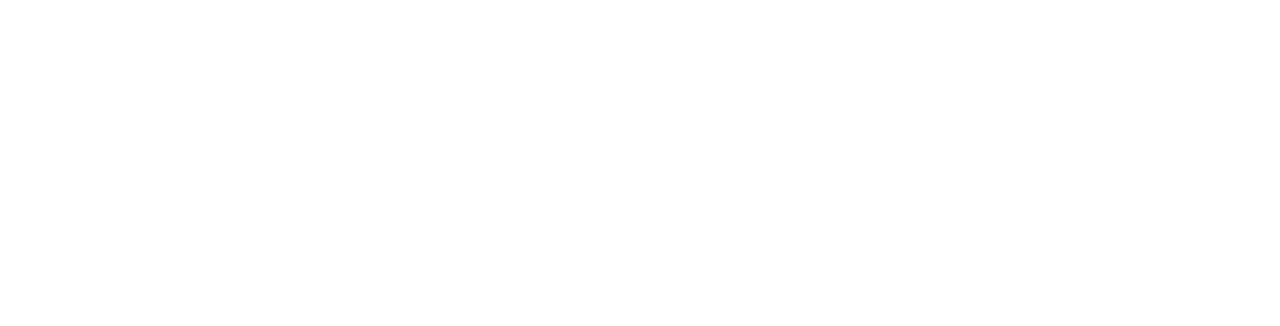
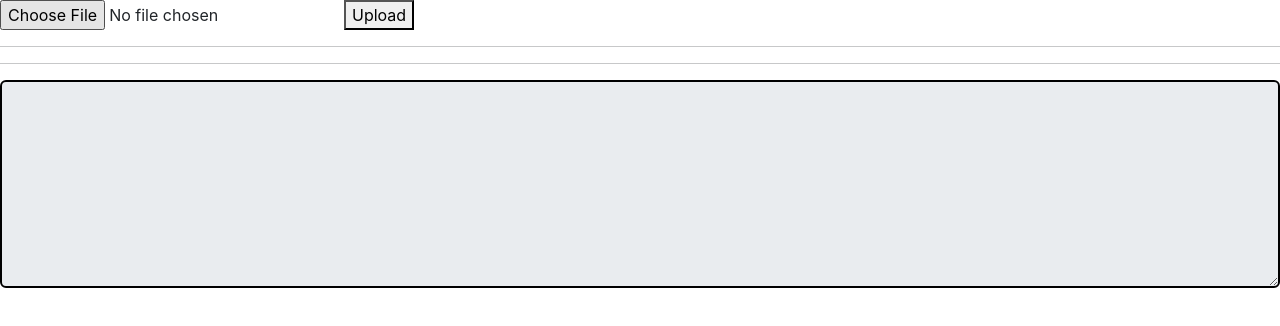
Before and after one commit to himanshu064/react-training, a React (Create React App) app: page / in a window 1280 px wide. Before the commit this address had no page. Shown: the top 326 px of the page. Built offline with nearby package versions, Linux system fonts and the light colour scheme.

Commit message:
assignment3

```diff
--- a/public/index.html
+++ b/public/index.html
@@ -10,11 +10,18 @@
       content="Web site created using create-react-app"
     />
     <link rel="apple-touch-icon" href="%PUBLIC_URL%/logo192.png" />
+
     <!--
       manifest.json provides metadata used when your web app is installed on a
       user's mobile device or desktop. See https://developers.google.com/web/fundamentals/web-app-manifest/
     -->
     <link rel="manifest" href="%PUBLIC_URL%/manifest.json" />
+    <link
+      href="https://cdn.jsdelivr.net/npm/bootstrap@5.2.1/dist/css/bootstrap.min.css"
+      rel="stylesheet"
+      integrity="sha384-iYQeCzEYFbKjA/T2uDLTpkwGzCiq6soy8tYaI1GyVh/UjpbCx/TYkiZhlZB6+fzT"
+      crossorigin="anonymous"
+    />
     <!--
       Notice the use of %PUBLIC_URL% in the tags above.
       It will be replaced with the URL of the `public` folder during the build.
@@ -29,6 +36,11 @@
   <body>
     <noscript>You need to enable JavaScript to run this app.</noscript>
     <div id="root"></div>
+    <script
+      src="https://cdn.jsdelivr.net/npm/bootstrap@5.2.1/dist/js/bootstrap.bundle.min.js"
+      integrity="sha384-u1OknCvxWvY5kfmNBILK2hRnQC3Pr17a+RTT6rIHI7NnikvbZlHgTPOOmMi466C8"
+      crossorigin="anonymous"
+    ></script>
     <!--
       This HTML file is a template.
       If you open it directly in the browser, you will see an empty page.
--- a/src/App.js
+++ b/src/App.js
@@ -1,19 +1,11 @@
-import { BrowserRouter, Routes, Route } from "react-router-dom";
-import Task1 from "./pages/Task1";
-import Task2 from "./pages/Task2";
-import Task3 from "./pages/Task3";
+import React from 'react';
+import Form from './Assign3/Form';
 
 function App() {
-  console.log('abhi');
   return (
-
-    <BrowserRouter>
-      <Routes>
-        <Route path='/task1' element={<Task1 />} />
-        <Route path='/task2' element={<Task2 />} />
-        <Route path='/task3' element={<Task3 />} />
-      </Routes>
-    </BrowserRouter>
+    <>
+     <Form/>
+    </>
   );
 }
 
--- /dev/null
+++ b/src/Assign3/Form.js
@@ -0,0 +1,43 @@
+import React from 'react';
+import './style.css';
+
+const Form = () => {
+    window.addEventListener("paste",e=>{
+        console.log(e,'e');
+        if(e.clipboardData.files.length >0){
+            const fileInput = document.querySelector('#myFile');
+            console.dir(fileInput);
+            fileInput.files=e.clipboardData.files;
+        }
+      });
+
+    window.addEventListener("paste",e=>{
+        const clipboardData = e.clipboardData;
+        const pastedData = clipboardData.getData('Text');
+        // console.log(pastedData,'pasteddata');
+        document.getElementById("myBox").value=pastedData;
+      });
+
+
+    //   // Stop data actually being pasted into div
+    //   // e.stopPropagation();
+    //   // e.preventDefault();
+
+    //   // Get pasted data via clipboard API
+    //  let clipboardData = e.clipboardData;
+    //   // clipboardData = e.clipboardData || window.clipboardData;
+    //  let pastedData = clipboardData.getData('Text');
+
+
+  return (
+    <>
+    <input type='file' name='myfile' id ='myFile'/>
+    <button type='submit'>Upload</button>
+    <hr />
+    <hr />
+    <textarea disabled className='form-control' id='myBox' rows='8' ></textarea>
+    </>
+  )
+}
+
+export default Form;
--- /dev/null
+++ b/src/Assign3/style.css
@@ -0,0 +1,3 @@
+#myBox{
+    border: 2px solid black;
+}
--- a/src/pages/Task1/index.js
+++ /dev/null
@@ -1,7 +0,0 @@
-import React from "react";
-
-const Task1 = () => {
-  return <div>Task1</div>;
-};
-
-export default Task1;
--- a/src/pages/Task2/index.js
+++ /dev/null
@@ -1,7 +0,0 @@
-import React from "react";
-
-const Task2 = () => {
-  return <div>Task2</div>;
-};
-
-export default Task2;
--- a/src/pages/Task3/index.js
+++ /dev/null
@@ -1,7 +0,0 @@
-import React from "react";
-
-const Task3 = () => {
-  return <div>Task3</div>;
-};
-
-export default Task3;
```
Also changed, not shown: src/pages/Task1/readme.md (deleted), src/pages/Task2/readme.md (deleted), src/pages/Task3/readme.md (deleted).
